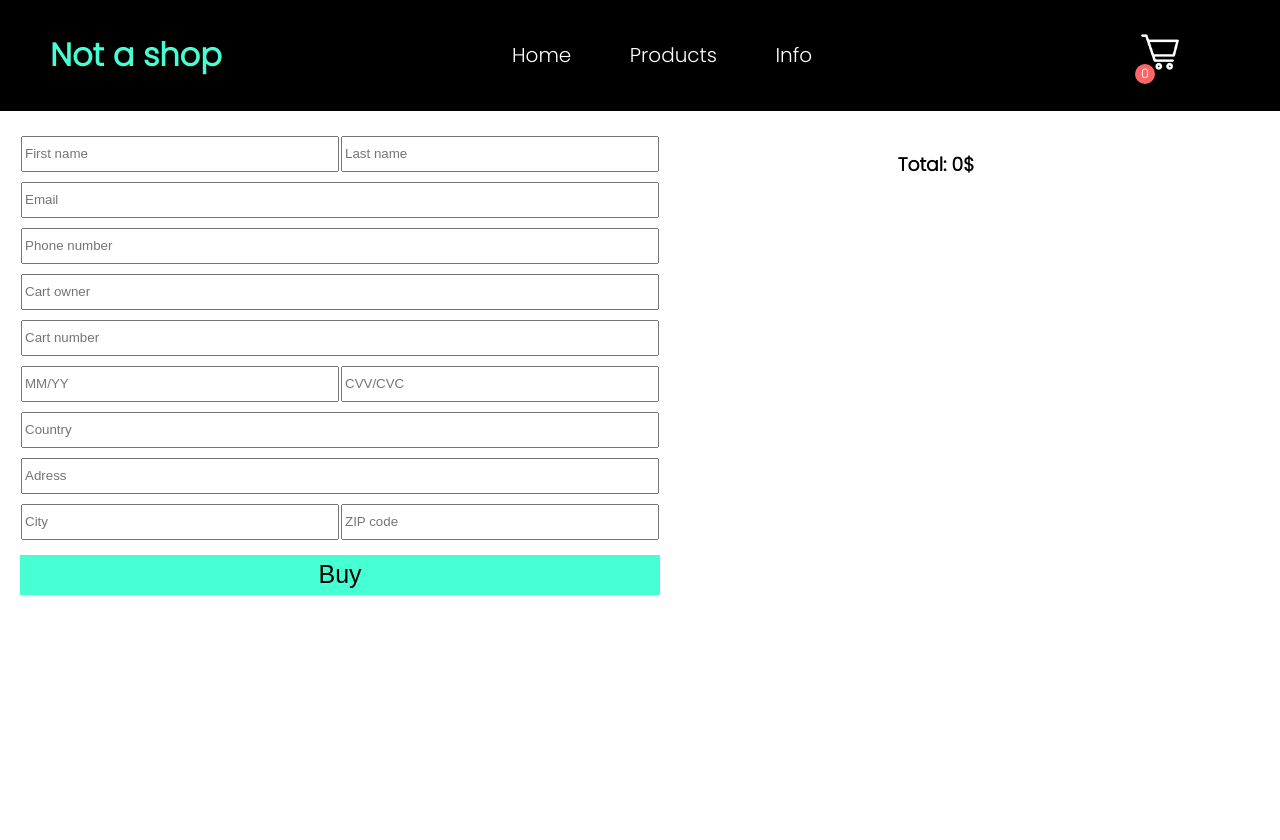
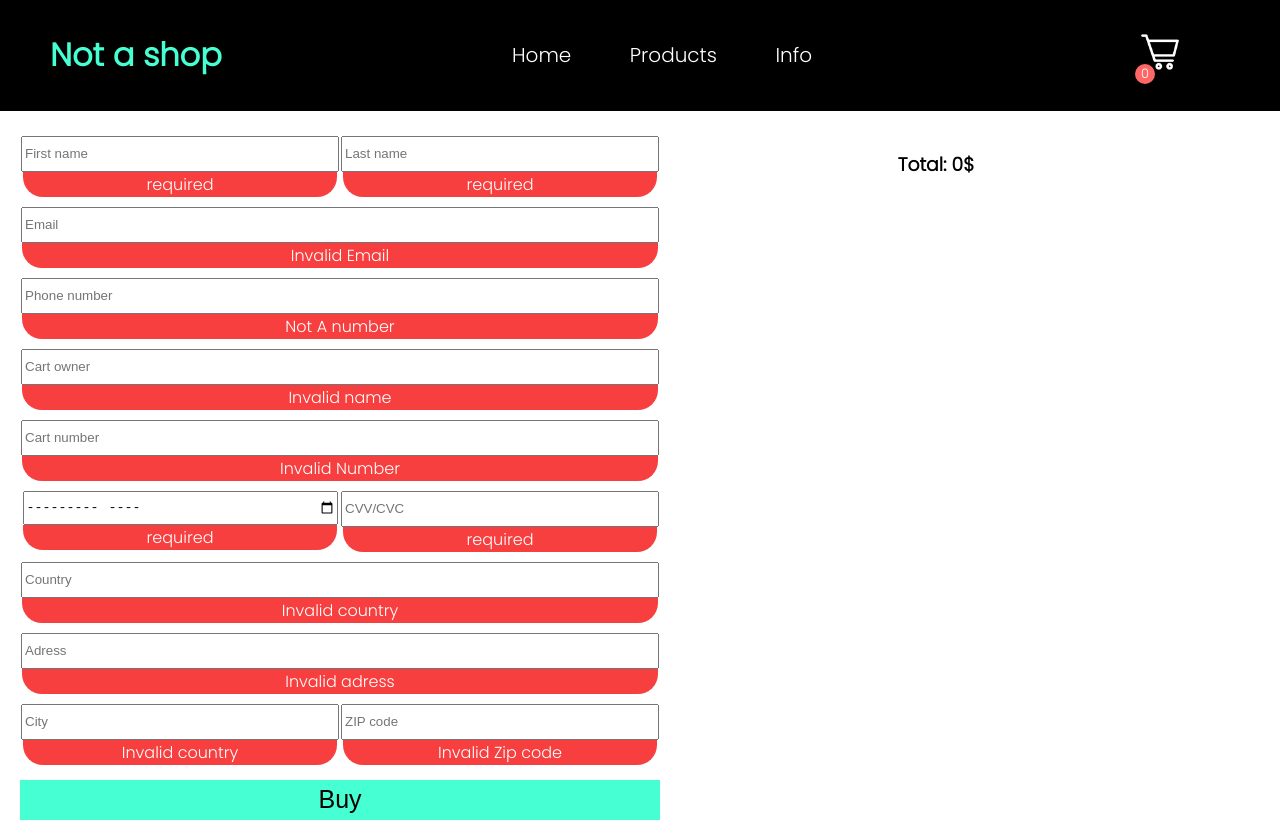
Before and after one commit to ionathansideras/cart, a React (Create React App) app: page /#/payment in a window 1280 px wide. Before the commit the page ends 800 px from the top, so only its background shows below. Built offline with nearby package versions, Linux system fonts and the light colour scheme.

Commit message:
form valitatio

```diff
--- a/src/pay.js
+++ b/src/pay.js
@@ -1,5 +1,5 @@
 import React from "react";
-import { useState, useRef, useEffect } from "react";
+import { useState } from "react";
 import './paystyle.css'
 
 export default function Pay({cart, total}){
@@ -19,69 +19,107 @@ export default function Pay({cart, total}){
         zipCode: ''
     })
 
+
     function handleForm(e){
         e.preventDefault();
+        let count = 0;
+        const spans = document.querySelectorAll('span')
+        spans.forEach((span) => {
+            if (span.innerHTML.length > 0){
+                count ++;
+            }
+        })
+        if (count == 1){
+            alert('Thank you for your order')
+            setFormValues({
+                firstName: '',
+                lastName: '',
+                email: '',
+                phoneNumber: '',
+                cartOwner: '',
+                cartNumber: '',
+                mmyy: '',
+                cvvcvc: '',
+                country: '',
+                adress: '',
+                city: '',
+                zipCode: ''
+            })
+        }
     }
 
+    function newValues(e, item){
+        setFormValues({...formValues, [item]: e.target.value})
+    }
 
-    return (
+    function handleEmail(){
+        const mail = [...formValues.email]
+        if(mail.includes('@')){
+            return true
+        }
+        else {
+            return false
+        }
+    }
+
+     return (
 
         <div className="all">
             <form onSubmit={(e) => handleForm(e)}>
                 <div className="divs">
                     <div className="erdiv">
-                        <input onChange={(e) => setFormValues({...formValues, firstName: e.target.value})} value={formValues.firstName} placeholder="First name"/>
-                        <span></span>
+                        <input onChange={(e) => newValues(e, 'firstName')} value={formValues.firstName} placeholder="First name"/>
+                        <span>{formValues.firstName == '' ? 'required' : ''}</span>
                     </div>
                     <div className="erdiv">
-                        <input onChange={(e) => setFormValues({...formValues, lastName: e.target.value})} value={formValues.lastName} placeholder="Last name"/>
-                        <span></span>
+                        <input onChange={(e) => newValues(e, 'lastName')} value={formValues.lastName} placeholder="Last name"/>
+                        <span>{formValues.lastName == '' ? 'required' : ''}</span>
                     </div>
                 </div>
                 <div className="erdiv">
-                    <input onChange={(e) => setFormValues({...formValues, email: e.target.value})} value={formValues.email} type="email" placeholder="Email"/>
-                    <span></span>
+                    <input onChange={(e) => newValues(e, 'email')} value={formValues.email} type="email" placeholder="Email"/>
+                    <span>{handleEmail() == false ? 'Invalid Email' : ''}</span>
                 </div>
                 <div className="erdiv">
-                    <input onChange={(e) => setFormValues({...formValues, phoneNumber: e.target.value})} value={formValues.phoneNumber} type="tel" placeholder="Phone number"/>
-                    <span></span>
+                    <input onChange={(e) => newValues(e, 'phoneNumber')} value={formValues.phoneNumber} type="tel" placeholder="Phone number"/>
+                    <span>{isNaN(formValues.phoneNumber) || formValues.phoneNumber == false ? 'Not A number' : ''}</span>
                 </div>
                 <div className="erdiv">
-                    <input onChange={(e) => setFormValues({...formValues, cartOwner: e.target.value})} value={formValues.cartOwner} placeholder="Cart owner"/>
-                    <span></span>
+                    <input onChange={(e) => newValues(e, 'cartOwner')} value={formValues.cartOwner} placeholder="Cart owner"/>
+                    <span>{!/^[a-zA-Z ]+$/.test(formValues.cartOwner) || formValues.cartOwner == false ? 'Invalid name' : ''}</span>
                 </div>
                 <div className="erdiv">
-                    <input onChange={(e) => setFormValues({...formValues, cartNumber: e.target.value})} value={formValues.cartNumber} type="tel" maxLength="19" placeholder="Cart number"/>
-                    <span></span>
+                    <input onChange={(e) => newValues(e, 'cartNumber')} value={formValues.cartNumber} type="tel" maxLength="19" placeholder="Cart number"/>
+                    <span>{!/^[0-9]+$/.test(formValues.cartNumber) || formValues.cartNumber == false ? 'Invalid Number' : ''}</span>
                 </div>
 
                 <div className="divs">
                     <div className="erdiv">
-                        <input onChange={(e) => setFormValues({...formValues, mmyy: e.target.value})} value={formValues.mmyy} placeholder="MM/YY"/>
-                        <span></span>
+                        <input type="month" onChange={(e) => newValues(e, 'mmyy')} value={formValues.mmyy} placeholder="MM/YY"/>
+                        <span>{formValues.mmyy < 2 ? 'required' : ''}</span>
                     </div>
                     <div className="erdiv">
-                        <input onChange={(e) => setFormValues({...formValues, cvvcvc: e.target.value})} value={formValues.cvvcvc} placeholder="CVV/CVC"/>
-                        <span></span>
+                        <input onChange={(e) => newValues(e, 'cvvcvc')} value={formValues.cvvcvc} maxLength="3" placeholder="CVV/CVC"/>
+                        <span>{!/^[0-9]+$/.test(formValues.cvvcvc) || formValues.cvvcvc.length < 3 ? 'required' : ''}</span>
                     </div>
                 </div>
                 <div className="erdiv">
-                    <input onChange={(e) => setFormValues({...formValues, country: e.target.value})} value={formValues.country} placeholder="Country"/>
-                    <span></span>
+                    <input onChange={(e) => newValues(e, 'country')} value={formValues.country} placeholder="Country"/>
+                    <span>{!/^[a-zA-Z ]+$/.test(formValues.country) || formValues.country == false ? 'Invalid country' : ''}</span>
                 </div>
                 <div className="erdiv">
-                    <input onChange={(e) => setFormValues({...formValues, adress: e.target.value})} value={formValues.adress} placeholder="Adress"/>
-                    <span></span>
+                    <input onChange={(e) => newValues(e, 'adress')} value={formValues.adress} placeholder="Adress"/>
+                    <span>{!/^[a-zA-Z0-9 ]+$/.test(formValues.adress) || formValues.adress == false ? 'Invalid adress' : ''}</span>
                 </div>
 
                 <div className="divs">
                     <div className="erdiv">
-                        <input onChange={(e) => setFormValues({...formValues, city: e.target.value})} value={formValues.city} placeholder="City"/>
-                        <span></span>
+                        <input onChange={(e) => newValues(e, 'city')} value={formValues.city} placeholder="City"/>
+                        <span>{!/^[a-zA-Z ]+$/.test(formValues.city) || formValues.city == false ? 'Invalid country' : ''}</span>
                     </div>
                     <div className="erdiv">
-                        <input onChange={(e) => setFormValues({...formValues, zipCode: e.target.value})} value={formValues.zipCode} placeholder="ZIP code"/>
-                        <span></span>
+                        <input onChange={(e) => newValues(e, 'zipCode')} value={formValues.zipCode} placeholder="ZIP code"/>
+                        <span>{!/^[0-9]+$/.test(formValues.zipCode) || formValues.zipCode == false ? 'Invalid Zip code' : ''}</span>
                     </div>
                 </div>
 
```
